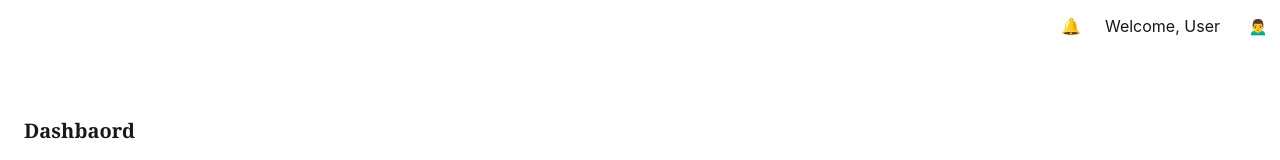
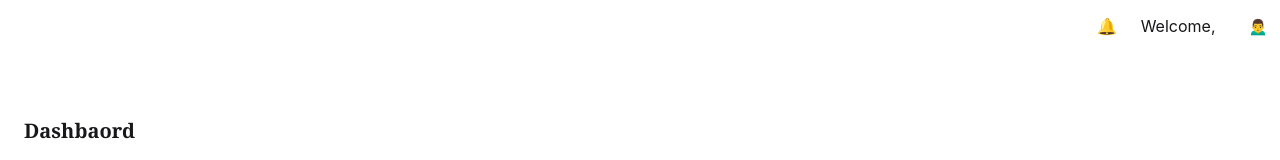
Before and after one commit to Sk-Pandey/CampusConnect, a React (Vite) app: page /dashboard in a window 1280 px wide. Shown: the top 160 px of the page. Built offline with nearby package versions, Linux system fonts and the light colour scheme.

Commit message:
condition welcome user

```diff
--- a/src/components/Topbar.jsx
+++ b/src/components/Topbar.jsx
@@ -1,6 +1,9 @@
-import React from "react";
+import React, { useContext } from "react";
+import { AuthContext } from "../context/AuthContext";
 
 const Topbar = () => {
+  const { user } = useContext(AuthContext);
+
   return (
     <>
       <header className="flex items-center justify-between p-2">
@@ -11,7 +14,7 @@ const Topbar = () => {
           <button className="cursor-pointer" id="notifications">
             🔔
           </button>
-          <span className="font-sans">Welcome, User</span>
+          <span className="font-sans">Welcome, {user.name}</span>
           <span className="bg-white rounded-full p-1">🙍‍♂️</span>
         </div>
       </header>
--- a/src/router/router.jsx
+++ b/src/router/router.jsx
@@ -15,7 +15,7 @@ import DashboardHome from "../pages/shared/DashboardHome";
 import CoursesHome from "../pages/shared/CoursesHome";
 const router = createBrowserRouter([
   {
-    path: "",
+    path: "/",
     element: <PublicLayout />,
     children: [
       {
```
